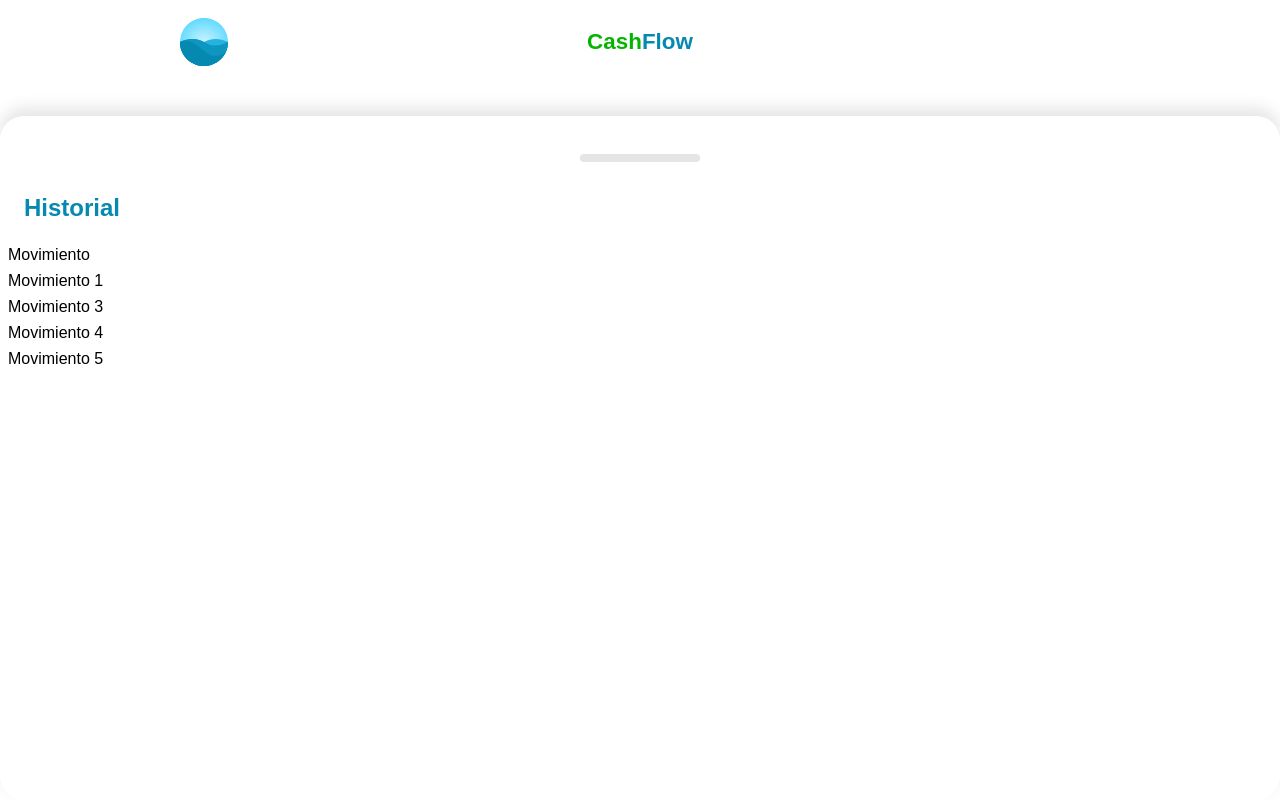
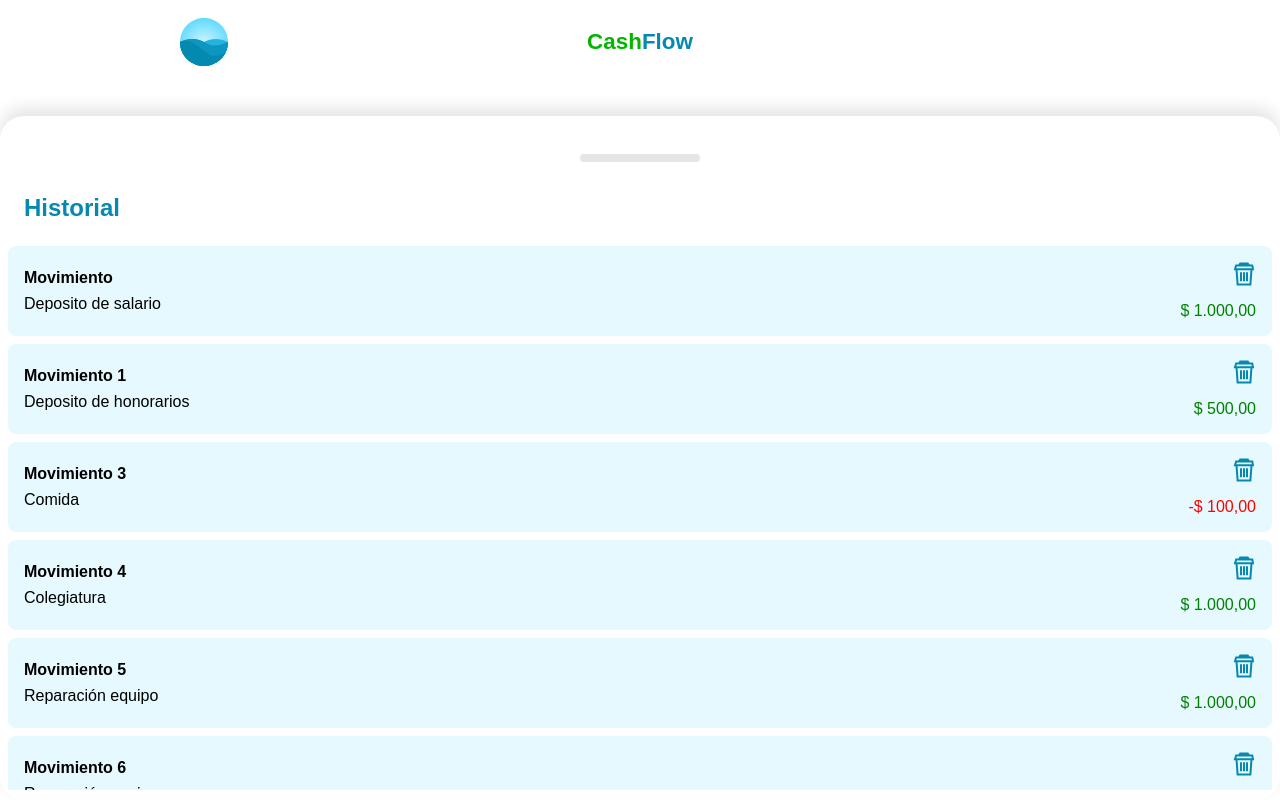
Before and after one commit to codigo-natural/Cashflow, a Vue app: page / in a window 1280 px wide. Both pictures are taken after a click on the element 640 px from the left and 758 px from the top of the page. Built offline with nearby package versions, Linux system fonts and the light colour scheme.

Commit message:
feat 🎉  implement history list

```diff
--- a/src/components/Home.vue
+++ b/src/components/Home.vue
@@ -73,6 +73,24 @@
           description: "Reparación equipo",
           amount: "1000",
         },
+        {
+          id: 6,
+          title: "Movimiento 6",
+          description: "Reparación equipo",
+          amount: "1000",
+        },
+        {
+          id: 7,
+          title: "Movimiento 7",
+          description: "Reparación equipo",
+          amount: "10000",
+        },
+        {
+          id: 8,
+          title: "Movimiento 8",
+          description: "Reparación equipo",
+          amount: "1000",
+        },
       ],
       }
     }
--- a/src/components/Movements/Movement.vue
+++ b/src/components/Movements/Movement.vue
@@ -1,15 +1,104 @@
 <template>
-  <div class="movement">{{ title }}</div>
+  <div class="movement">
+    <div class="content">
+      <h4>{{  title }}</h4>
+      <p>{{ description }}</p>
+    </div>
+    <div class="action">
+      <img
+        src="@/assets/trash-icon.svg"
+        alt="trash"
+        @click="remove"
+      >
+      <p :class="{
+          'red': isNegative,
+          'green': !isNegative
+        }"
+      >{{ amountCurrency }}</p>
+    </div>
+  </div>
 </template>
 
 <script setup>
-import { toRefs, defineProps } from 'vue';
+import { toRefs, defineProps, defineEmits, computed } from 'vue';
+
+const currencyFormater = new Intl.NumberFormat(("es-CO"), {
+    style: "currency",
+    currency: "COP"
+  })
 
 const props = defineProps({
+  id: {
+    type: Number,
+  },
   title: {
     type: String,
+  },
+  description: {
+    type: String,
+  },
+  amount: {
+    type: Number,
   }
 });
 
-const { title } = toRefs(props)
+const { id, title, description, amount } = toRefs(props)
+
+const amountCurrency = computed(
+  () => currencyFormater.format(amount.value))
+
+const emit = defineEmits(["remove"])
+
+const remove = () => {
+  emit("remove", id.value)
+}
+
+const isNegative = computed(() => amount.value < 0)
+
 </script>
+
+<style scoped>
+  .movement {
+    display: flex;
+    justify-content: space-between;
+    align-items: center;
+    width: 100%;
+    padding: 16px;
+    background-color: #e6f9ff;
+    border-radius: 8px;
+    box-sizing: border-box;
+  }
+
+  .movement .content {
+    width: 100%;
+  }
+
+  .movement .action {
+    display: flex;
+    justify-content: space-between;
+    align-items: flex-end;
+    flex-direction: column;
+  }
+
+  h4,
+  p {
+    margin: 0;
+    padding: 0;
+  }
+
+  h4 {
+    margin-bottom: 8px;
+  }
+
+  .movement .action img {
+    margin-bottom: 16px;
+  }
+
+  .red {
+    color: red;
+  }
+
+  .green {
+    color: green;
+  }
+</style>
--- a/src/components/Movements/index.vue
+++ b/src/components/Movements/index.vue
@@ -3,9 +3,13 @@
     <h2 class="title">Historial</h2>
     <div class="content">
       <Movement
-        v-for="movement in movements"
-        :key="movement.id"
-        :title="movement.title"
+        v-for="{ id, title, description, amount } in movements"
+        :key="id"
+        :id="id"
+        :title="title"
+        :description="description"
+        :amount="amount"
+        @remove="remove"
       />
     </div>
   </div>
@@ -23,6 +27,10 @@
   });
 
   const { movements } = toRefs(props)
+
+  const remove = (id) => {
+    console.log("remove", id)
+  }
 
 </script>
 
```
